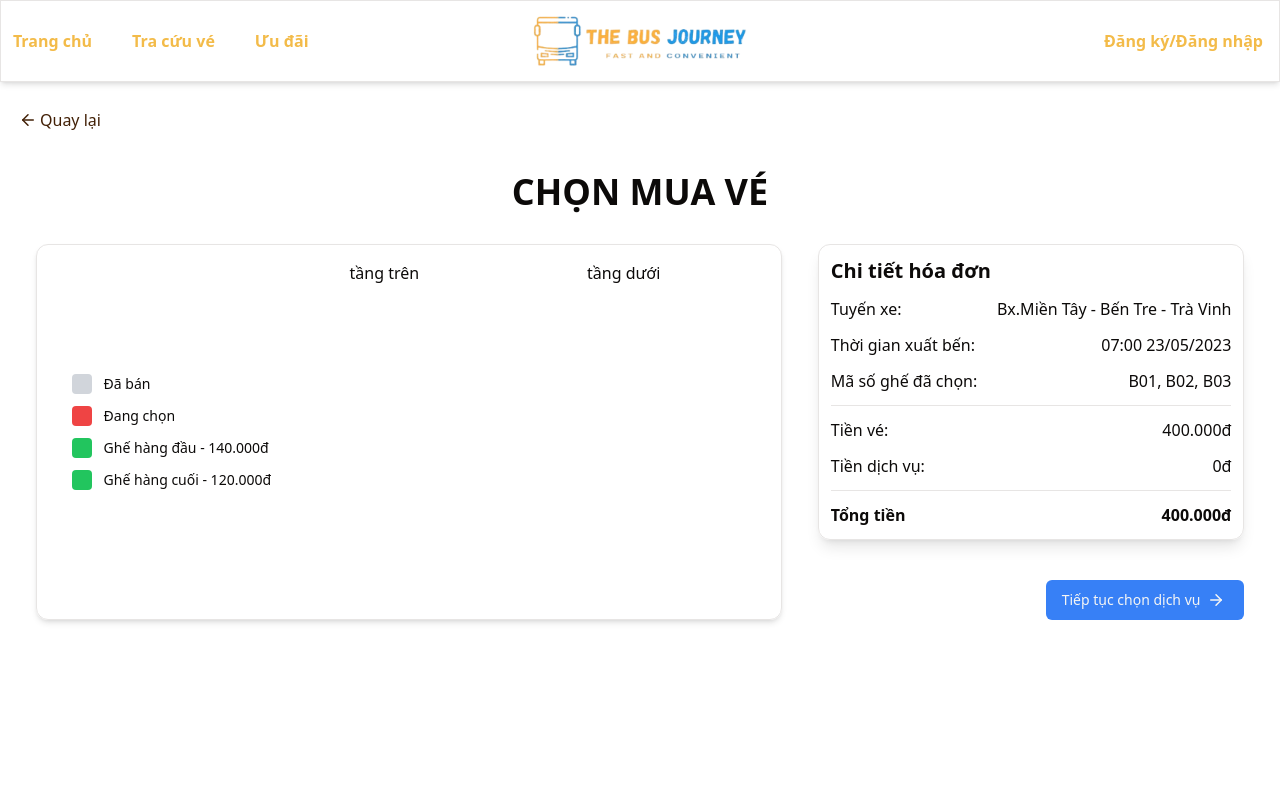
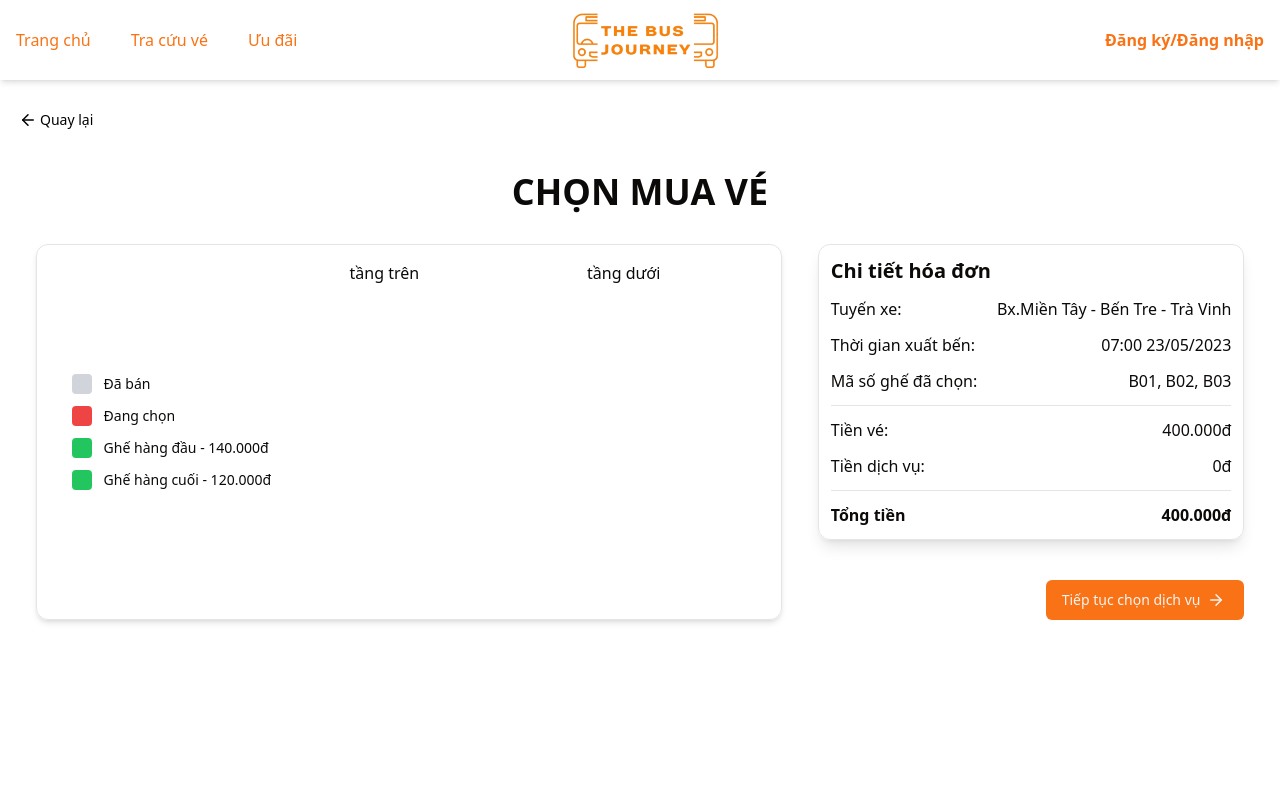
Before and after one commit to truongduytven/SWD392-FrontEnd, a React (Vite) app: page /selectTicket in a window 1280 px wide. Shown: the top 800 px of the page. Built offline with nearby package versions, Linux system fonts and the light colour scheme.

Commit message:
fix: change color primary, logo

```diff
--- a/src/components/global/atoms/navigation-menu.tsx
+++ b/src/components/global/atoms/navigation-menu.tsx
@@ -41,7 +41,7 @@ NavigationMenuList.displayName = NavigationMenuPrimitive.List.displayName
 const NavigationMenuItem = NavigationMenuPrimitive.Item
 
 const navigationMenuTriggerStyle = cva(
-  "group inline-flex h-10 w-max items-center justify-center rounded-md px-4 py-2 text-md text-primary font-bold transition-colors hover:bg-primary hover:text-secondary focus:bg-accent focus:text-accent-foreground focus:outline-none disabled:pointer-events-none disabled:opacity-50 data-[active]:bg-accent/50 data-[state=open]:bg-accent/50"
+  "group inline-flex h-10 w-max items-center justify-center rounded-md px-4 py-2 text-md text-primary font-medium transition-colors hover:bg-primary hover:text-secondary focus:bg-accent focus:text-accent-foreground focus:outline-none disabled:pointer-events-none disabled:opacity-50 data-[active]:bg-accent/50 data-[state=open]:bg-accent/50"
 )
 
 const NavigationMenuTrigger = React.forwardRef<
--- a/src/components/global/organisms/FormLogin.tsx
+++ b/src/components/global/organisms/FormLogin.tsx
@@ -59,7 +59,7 @@ function FormLogin({ reset }: FormLoginProps) {
             </FormItem>
           )}
         />
-        <Button type='submit'>Đăng nhập</Button>
+        <Button type='submit' className='w-2/3'>Đăng nhập</Button>
       </form>
     </Form>
   )
--- a/src/components/global/organisms/FormSignUp.tsx
+++ b/src/components/global/organisms/FormSignUp.tsx
@@ -86,7 +86,7 @@ function FormSignUp({ reset }: FormSignUpProps) {
             </FormItem>
           )}
         />
-        <Button type='submit'>Đăng kí</Button>
+        <Button type='submit' className='w-2/3'>Đăng kí</Button>
       </form>
     </Form>
   )
--- a/src/components/global/organisms/Header.tsx
+++ b/src/components/global/organisms/Header.tsx
@@ -14,7 +14,7 @@ function Header() {
   const location = useLocation()
   return (
     <header
-      className='w-full border shadow-md fixed top-0 z-50 bg-white'
+      className='w-full shadow-md fixed top-0 z-50 bg-white'
     >
       <Container>
         <div className='w-full h-20 flex justify-between items-center'>
--- a/src/components/global/templates/SignIn_SignUp.tsx
+++ b/src/components/global/templates/SignIn_SignUp.tsx
@@ -11,7 +11,7 @@ function SignInSignUp() {
   const [resetFormSignUp, setResetSignUp] = useState(false)
   return (
     <div className='h-screen flex justify-center items-center  '>
-      <div className='absolute top-10 left-10 hover:font-bold hover:underline'>
+      <div className='absolute top-10 left-10 hover:font-bold hover:underline hover:text-primary'>
         <Link to='/' className='flex space-x-2'>
           <ArrowLeft className='scale-75' />
           Về trang chủ
--- a/src/index.css
+++ b/src/index.css
@@ -11,11 +11,11 @@
     --card-foreground: 20 14.3% 4.1%;
     --popover: 0 0% 100%;
     --popover-foreground: 20 14.3% 4.1%;
-    --primary: 40 88% 62%;
-    --primary-foreground: 26 83.3% 14.1%;
+    --primary: 24.6 95% 53.1%;
+    --primary-foreground: 60 9.1% 97.8%;
     --secondary: 60 4.8% 95.9%;
     --secondary-foreground: 24 9.8% 10%;
-    --tertiary: 217 91% 59%;
+    --tertiary: 142.1 76.2% 36.3%;
     --muted: 60 4.8% 95.9%;
     --muted-foreground: 25 5.3% 44.7%;
     --accent: 60 4.8% 95.9%;
@@ -24,7 +24,7 @@
     --destructive-foreground: 60 9.1% 97.8%;
     --border: 20 5.9% 90%;
     --input: 20 5.9% 90%;
-    --ring: 20 14.3% 4.1%;
+    --ring: 24.6 95% 53.1%;
     --radius: 0.5rem;
   }
 
@@ -35,20 +35,20 @@
     --card-foreground: 60 9.1% 97.8%;
     --popover: 20 14.3% 4.1%;
     --popover-foreground: 60 9.1% 97.8%;
-    --primary: 40 88% 62%;
-    --primary-foreground: 26 83.3% 14.1%;
+    --primary: 20.5 90.2% 48.2%;
+    --primary-foreground: 60 9.1% 97.8%;
     --secondary: 12 6.5% 15.1%;
     --secondary-foreground: 60 9.1% 97.8%;
-    --tertiary: 217 91% 59%;
+    --tertiary: 142.1 76.2% 36.3%;
     --muted: 12 6.5% 15.1%;
     --muted-foreground: 24 5.4% 63.9%;
     --accent: 12 6.5% 15.1%;
     --accent-foreground: 60 9.1% 97.8%;
-    --destructive: 0 62.8% 30.6%;
+    --destructive: 0 72.2% 50.6%;
     --destructive-foreground: 60 9.1% 97.8%;
     --border: 12 6.5% 15.1%;
     --input: 12 6.5% 15.1%;
-    --ring: 35.5 91.7% 32.9%;
+    --ring: 20.5 90.2% 48.2%;
   }
 }
 
--- a/src/pages/SearchPage.tsx
+++ b/src/pages/SearchPage.tsx
@@ -78,7 +78,7 @@ function SearchPage() {
         </div>
         <h1 className='mt-40 mb-4 text-4xl font-bold'>Hồ Chí Minh - Bến Tre</h1>
         <div className='flex gap-10 w-3/4 main '>
-          <div className='sticky top-10  slidebar flex flex-col shadow-md border rounded-lg bg-white w-2/5 h-fit'>
+          <div className='sticky top-24 slidebar flex flex-col shadow-md border rounded-lg bg-white w-2/5 h-fit'>
               <div className='flex justify-between items-center gap-5 px-4 py-2 text-lg font-bold'>
                 <p className='m-0'>Bộ lọc tìm kiếm</p>
                 <span
--- a/src/pages/SelectTicket.tsx
+++ b/src/pages/SelectTicket.tsx
@@ -11,14 +11,15 @@ function SelectTicket() {
     <Container>
       <div className='h-full flex flex-col my-5 space-y-8'>
         <div className='flex justify-start items-center'>
-          <Button onClick={() => navigate(-1)} className='text-base bg-transparent hover:bg-transparent hover:underline hover:text-primary hover:font-bold'>
+          <Button
+            onClick={() => navigate(-1)}
+            className='text-black bg-transparent hover:bg-transparent hover:underline hover:text-primary hover:font-bold'
+          >
             <ArrowLeft className='scale-75' />
             Quay lại
           </Button>
         </div>
-        <div className='flex justify-center uppercase font-bold text-4xl'>
-            chọn mua vé
-        </div>
+        <div className='flex justify-center uppercase font-bold text-4xl'>chọn mua vé</div>
         <div className='flex justify-evenly'>
           <div className='border w-7/12 rounded-xl shadow-md'>
             <ChooseSeatCode />
@@ -26,7 +27,9 @@ function SelectTicket() {
           <div className='flex flex-col space-y-10 w-4/12'>
             <InvoiceDetail />
             <div className='flex justify-end'>
-                  <Button className='bg-tertiary text-secondary hover:bg-tertiary hover:translate-x-2 hover:scale-105'>Tiếp tục chọn dịch vụ <ArrowRight className='ml-1 scale-75'/></Button>
+              <Button className='bg-primary text-secondary hover:translate-x-2 hover:scale-105'>
+                Tiếp tục chọn dịch vụ <ArrowRight className='ml-1 scale-75' />
+              </Button>
             </div>
           </div>
         </div>
```
Also changed, not shown: src/assets/LogoFull23.png, src/assets/anhdepvietnam.jpg. Lines whose indentation alone changed are shown as unchanged.
